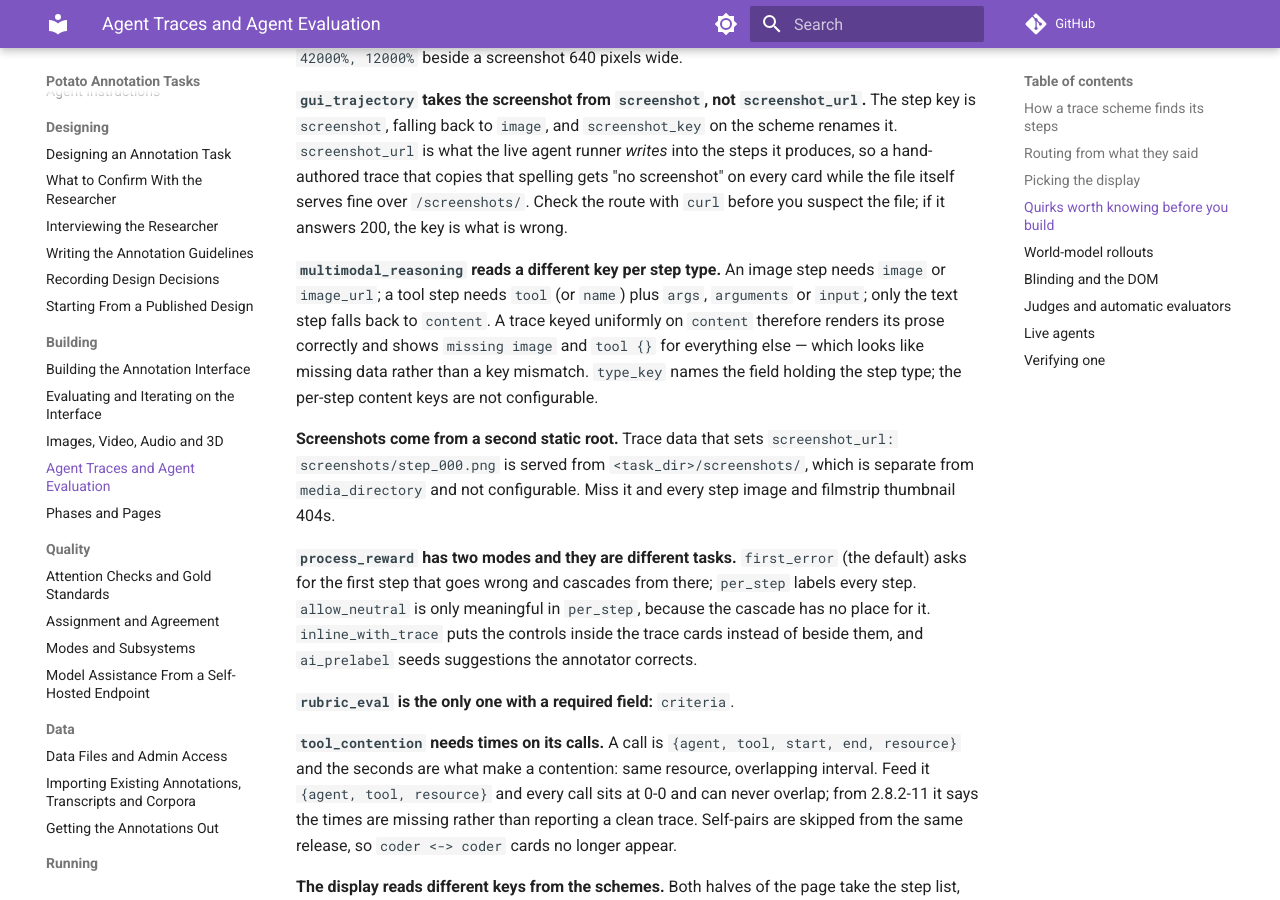
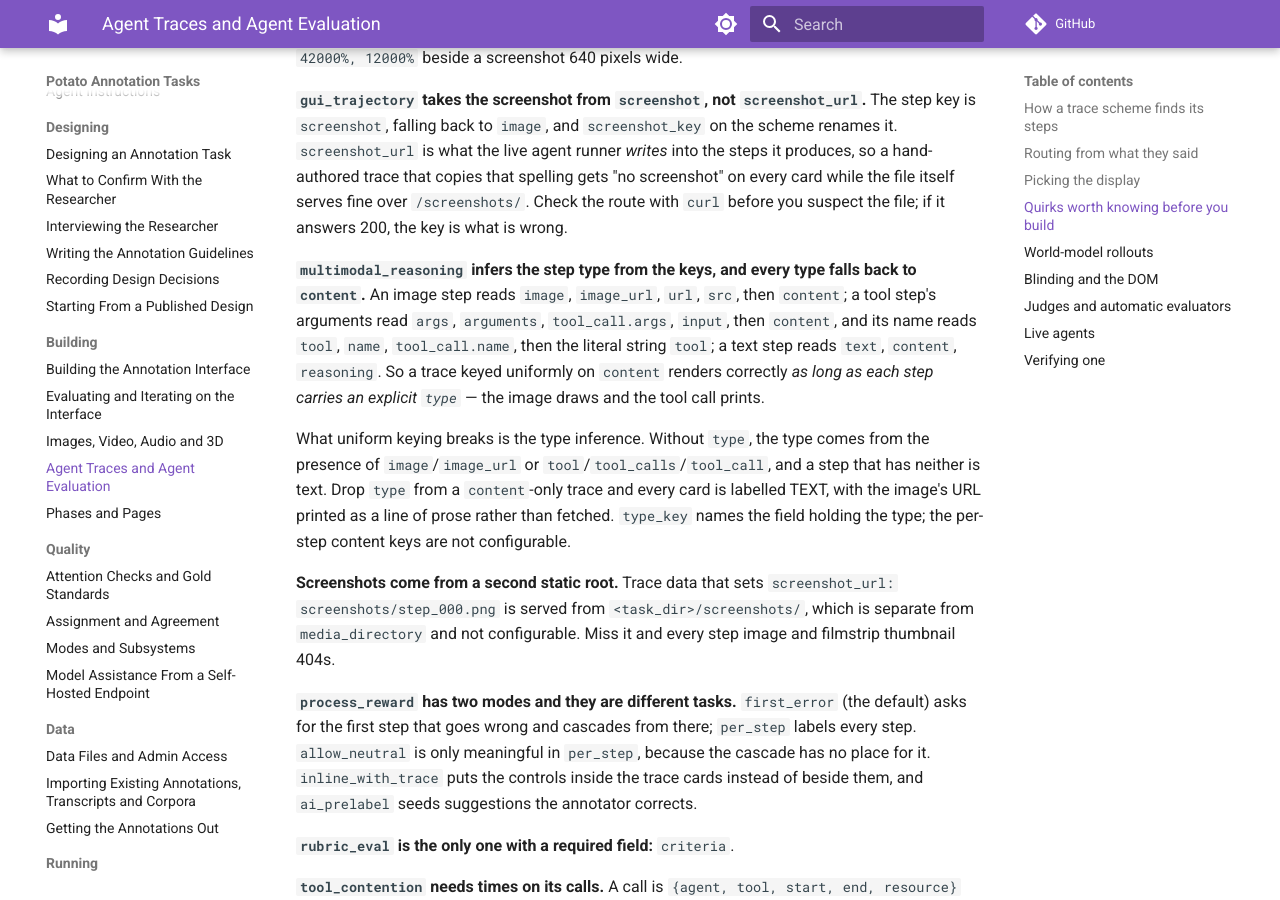
Before and after one commit to davidjurgens/potato-skill, an MkDocs documentation site: the page built from docs/agent-traces.md, in a window 1280 px wide and 900 px high, scrolled down 3332 px. Built offline with MkDocs 1.6.1 and Material for MkDocs 9.7.7, drawn with Linux system fonts in a browser that asks for light colours; comment, search, counter and statistics services are not loaded.

Commit message:
docs(multimodal_reasoning): the fallback chains, and what uniform keying really breaks
The note said an image step needs `image` or `image_url`, a tool step needs
`tool` plus `args`, and only text falls back to `content`, so a trace keyed
uniformly on `content` would show "missing image" and "tool {}". Driving it
says otherwise: every type falls back to `content`, and a uniform trace renders
its image and its tool call correctly so long as each step carries an explicit
`type`.

What uniform keying breaks is the type inference, which reads the presence of
`image`/`image_url` or `tool`/`tool_calls`/`tool_call`. Drop `type` from a
`content`-only trace and every card is labelled TEXT with the image URL printed
as prose. Confirmed on three items: correct keys, uniform `content` with
`type`, and uniform `content` without it.

The old sentence would have sent an author rekeying a corpus that was working.

Co-Authored-By: Claude Opus 5 (1M context) <noreply@anthropic.com>
Claude-Session: https://claude.ai/code/session_01PJAwjvg871XGFuA8khHbjC

```diff
--- a/docs/agent-traces.md
+++ b/docs/agent-traces.md
@@ -114,13 +114,21 @@ copies that spelling gets "no screenshot" on every card while the file itself
 serves fine over `/screenshots/`. Check the route with `curl` before you suspect
 the file; if it answers 200, the key is what is wrong.
 
-**`multimodal_reasoning` reads a different key per step type.** An image step
-needs `image` or `image_url`; a tool step needs `tool` (or `name`) plus `args`,
-`arguments` or `input`; only the text step falls back to `content`. A trace
-keyed uniformly on `content` therefore renders its prose correctly and shows
-`missing image` and `tool {}` for everything else — which looks like missing
-data rather than a key mismatch. `type_key` names the field holding the step
-type; the per-step content keys are not configurable.
+**`multimodal_reasoning` infers the step type from the keys, and every type
+falls back to `content`.** An image step reads `image`, `image_url`, `url`,
+`src`, then `content`; a tool step's arguments read `args`, `arguments`,
+`tool_call.args`, `input`, then `content`, and its name reads `tool`, `name`,
+`tool_call.name`, then the literal string `tool`; a text step reads `text`,
+`content`, `reasoning`. So a trace keyed uniformly on `content` renders
+correctly *as long as each step carries an explicit `type`* — the image draws
+and the tool call prints.
+
+What uniform keying breaks is the type inference. Without `type`, the type comes
+from the presence of `image`/`image_url` or `tool`/`tool_calls`/`tool_call`, and
+a step that has neither is text. Drop `type` from a `content`-only trace and
+every card is labelled TEXT, with the image's URL printed as a line of prose
+rather than fetched. `type_key` names the field holding the type; the per-step
+content keys are not configurable.
 
 **Screenshots come from a second static root.** Trace data that sets
 `screenshot_url: screenshots/step_000.png` is served from `<task_dir>/screenshots/`,
```
Also changed, not shown: skills/potato-tasks/references/agent-traces.md (+15 -7 lines).
